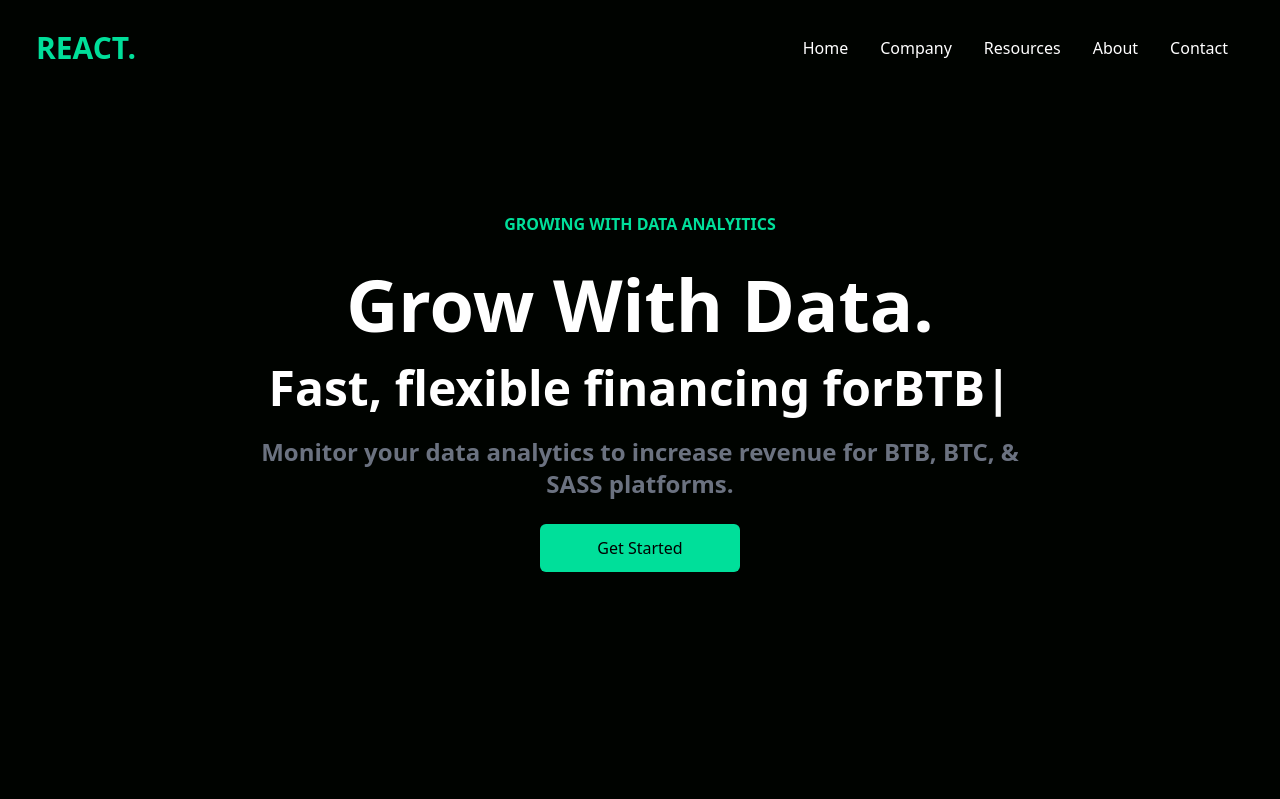
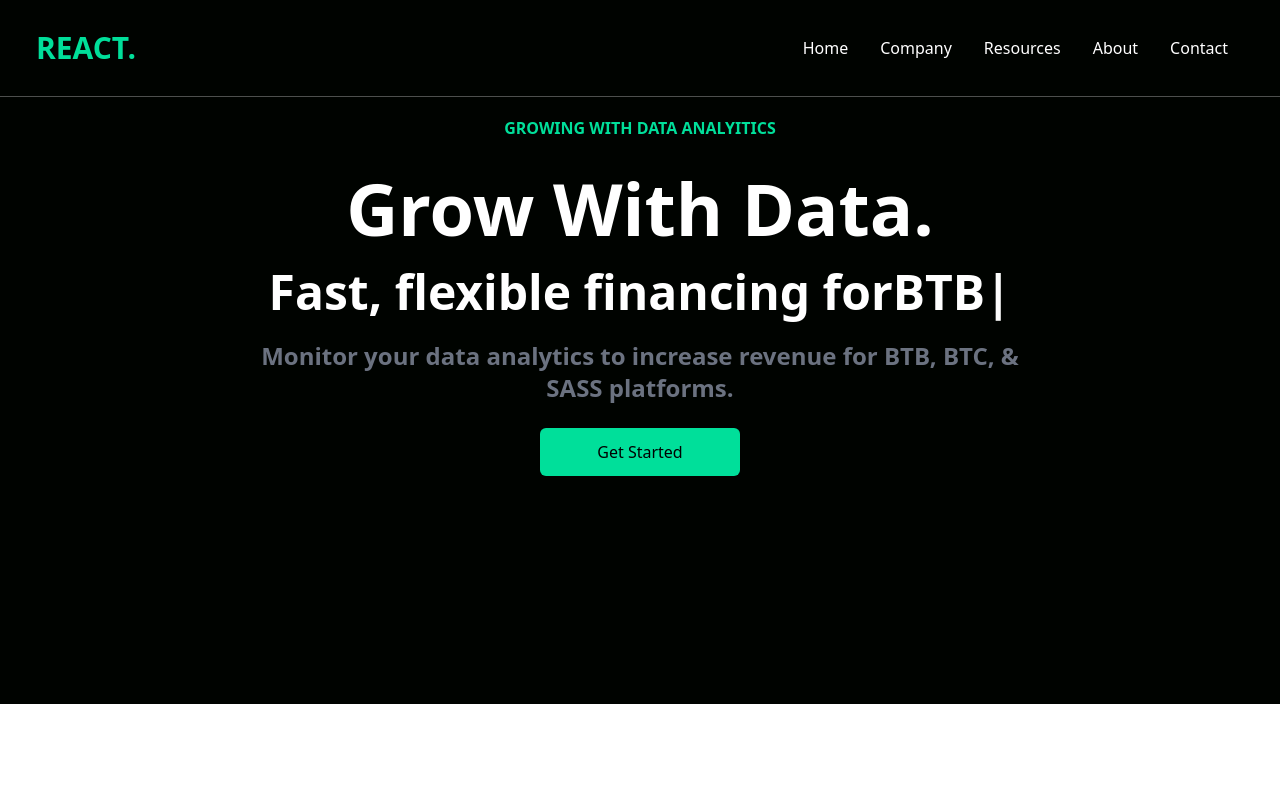
Before and after one commit to muhannadsalkini/React-DataWebsite, a React (Create React App) app: page / in a window 1280 px wide. Shown: the top 799 px of the page. Built offline with nearby package versions, Linux system fonts and the light colour scheme.

Commit message:
Fixed Navbar

```diff
--- a/src/components/Navbar.jsx
+++ b/src/components/Navbar.jsx
@@ -10,6 +10,7 @@ const Navbar = () => {
   };
 
   return (
+    <div className="w-screen bg-[#000300] border-b border-white/30 top-0 z-10  fixed">
       <div className="flex justify-between items-center h-24 max-w-[1240px] mx-auto px-4 text-white">
         <h1 className="w-full text-3xl font-bold text-[#00df9a]">REACT.</h1>
         <ul className="hidden md:flex">
@@ -20,7 +21,10 @@ const Navbar = () => {
           <li className="p-4 hover:cursor-pointer">Contact</li>
         </ul>
         {/* Mobile Menu */}
-      <div onClick={handleNav} className="block md:hidden hover:cursor-pointer">
+        <div
+          onClick={handleNav}
+          className="block md:hidden hover:cursor-pointer"
+        >
           {!nav ? <AiOutlineClose size={20} /> : <AiOutlineMenu size={20} />}
         </div>
 
@@ -31,7 +35,9 @@ const Navbar = () => {
               : "fixed left-[-100%] top-0 w-[60%] h-full border-r border-r-gray-900 bg-[#000300] ease-in-out duration-500 md:hidden"
           }
         >
-        <h1 className="w-full text-3xl font-bold text-[#00df9a] m-4">REACT.</h1>
+          <h1 className="w-full text-3xl font-bold text-[#00df9a] m-4">
+            REACT.
+          </h1>
           <ul className="uppercase p-4">
             <li className="p-4 border-b border-gray-600 hover:cursor-pointer">
               Home
@@ -49,6 +55,7 @@ const Navbar = () => {
           </ul>
         </div>
       </div>
+    </div>
   );
 };
 
```
Lines whose indentation alone changed are shown as unchanged.
